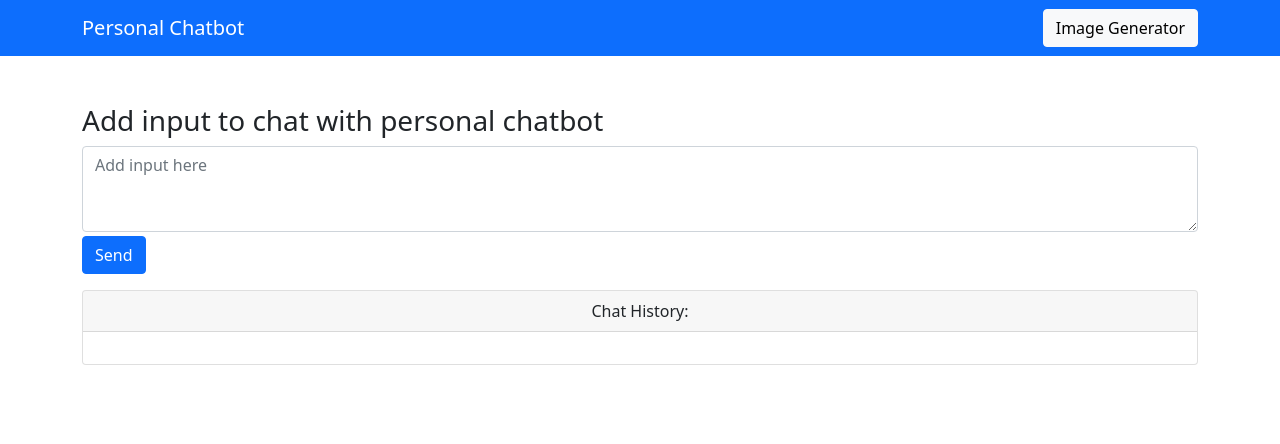
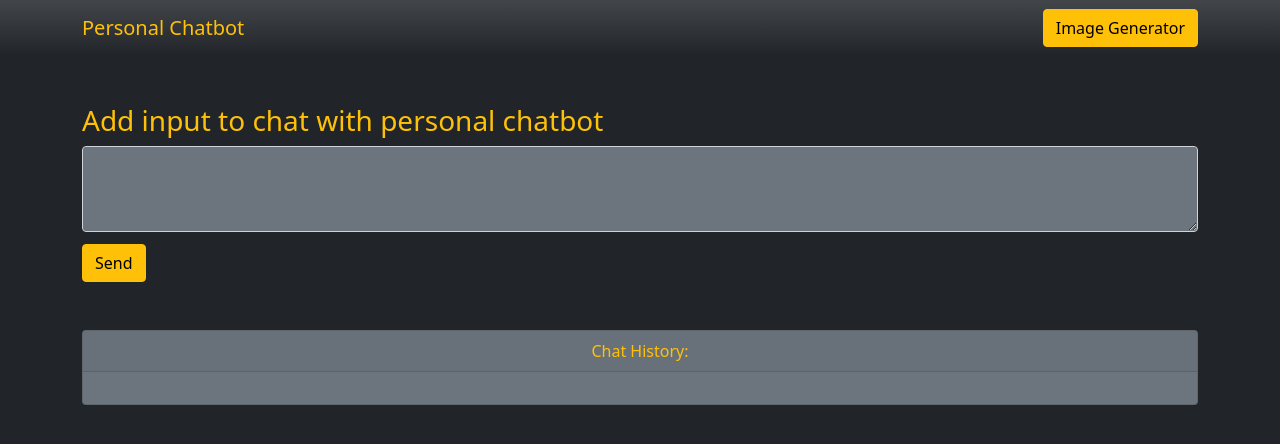
Before and after one commit to JasneetSingh1/OpenAI-chatbot, a FastAPI app: page / in a window 1280 px wide. Shown: the top 444 px of the page. Run offline with FastAPI, Linux system fonts and the light colour scheme.

Commit message:
edited UI to look a bit more clean

```diff
--- a/templates/home.html
+++ b/templates/home.html
@@ -1,17 +1,17 @@
 {% include 'layout.html' %}
 <div class="container mt-5">
-    <h3>
+    <h3 class="text-warning">
        Add input to chat with personal chatbot
     </h3>
     <form action="/" method="Post">
         <div>
-            <textarea class="form-control" placeholder="Add input here" name="user_input" rows="3"></textarea>
-            <button class="btn btn-primary mt-1" type="Submit">Send</button>
+            <textarea class="form-control bg-secondary text-warning mb-2" placeholder="Add input here" name="user_input" rows="3"></textarea>
+            <button class="btn btn-warning mt-1" type="Submit">Send</button>
         </div>
     </form>
 
     <div>
-        <div class="card text-center mt-3">
+        <div class="card text-center mt-3 bg-secondary text-warning mt-5">
             <div class="card-header">
                 Chat History:
             </div>
--- a/templates/layout.html
+++ b/templates/layout.html
@@ -7,7 +7,7 @@
     <link href="https://cdn.jsdelivr.net/npm/bootstrap@5.1.3/dist/css/bootstrap.min.css" rel="stylesheet" integrity="sha384-1BmE4kWBq78iYhFldvKuhfTAU6auU8tT94WrHftjDbrCEXSU1oBoqyl2QvZ6jIW3" crossorigin="anonymous">
     <title>Chatbot</title>
 </head>
-<body>
+<body class="bg-dark">
     {% include 'navbar.html' %}
 
     {% block content %}
--- a/templates/navbar.html
+++ b/templates/navbar.html
@@ -1,6 +1,6 @@
-<nav class="navbar navbar-dark bg-primary">
+<nav class="navbar navbar-dark bg-dark bg-gradient">
     <div class="container-md">
-        <a class="navbar-brand" href="/">Personal Chatbot</a>
-        <a class="btn btn-light" type="button" href="/image">Image Generator</a>
+        <a class="navbar-brand text-warning" href="/">Personal Chatbot</a>
+        <a class="btn btn-warning" type="button" href="/image">Image Generator</a>
     </div>
 </nav>
```
Also changed, not shown: templates/image.html (+5 -5 lines), chatbot-phone-view.png (added), chatbot-web-view.png (added).
